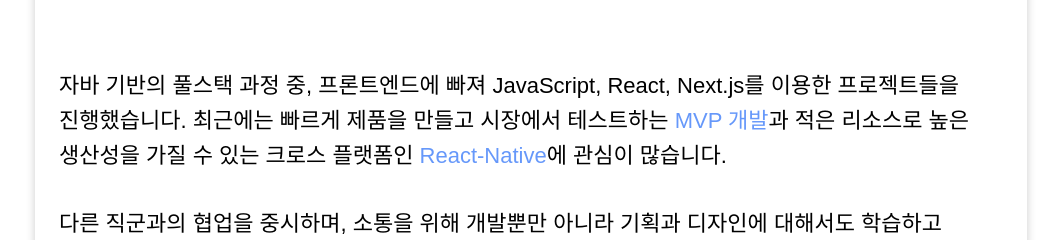
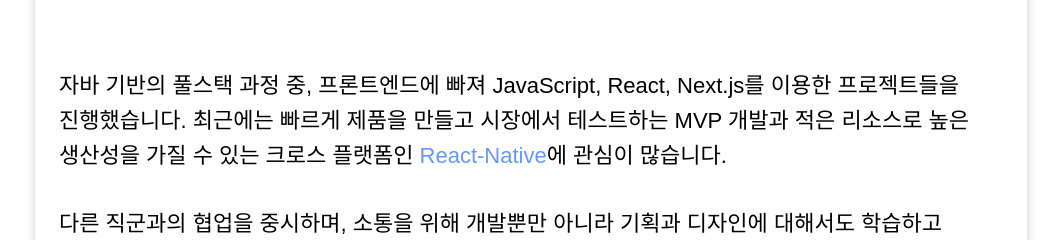
Before and after one commit to jiin9999/web_resume, a Next.js app: page / in a window 1280 px wide. Shown: the part 228-468 px from the top of the page, without its empty margins (109-1170 px from the left). Built offline with nearby package versions, Linux system fonts and the light colour scheme; a web font is replaced by a local one.

Commit message:
docs: MVP 개발 링크 제거

```diff
--- a/app/components/Introduce.tsx
+++ b/app/components/Introduce.tsx
@@ -15,9 +15,8 @@
       <p className={card.content}>
         자바 기반의 풀스택 과정 중, 프론트엔드에 빠져 JavaScript, React,
         Next.js를 이용한 프로젝트들을 진행했습니다. 최근에는 빠르게 제품을
-        만들고 시장에서 테스트하는
-        <Link href="/"> MVP 개발</Link>과 적은 리소스로 높은 생산성을 가질 수
-        있는 크로스 플랫폼인{" "}
+        만들고 시장에서 테스트하는 MVP 개발과 적은 리소스로 높은 생산성을 가질
+        수 있는 크로스 플랫폼인{" "}
         <Link href="https://github.com/jiin9999/rn-practice" target="_blank">
           React-Native
         </Link>
```
